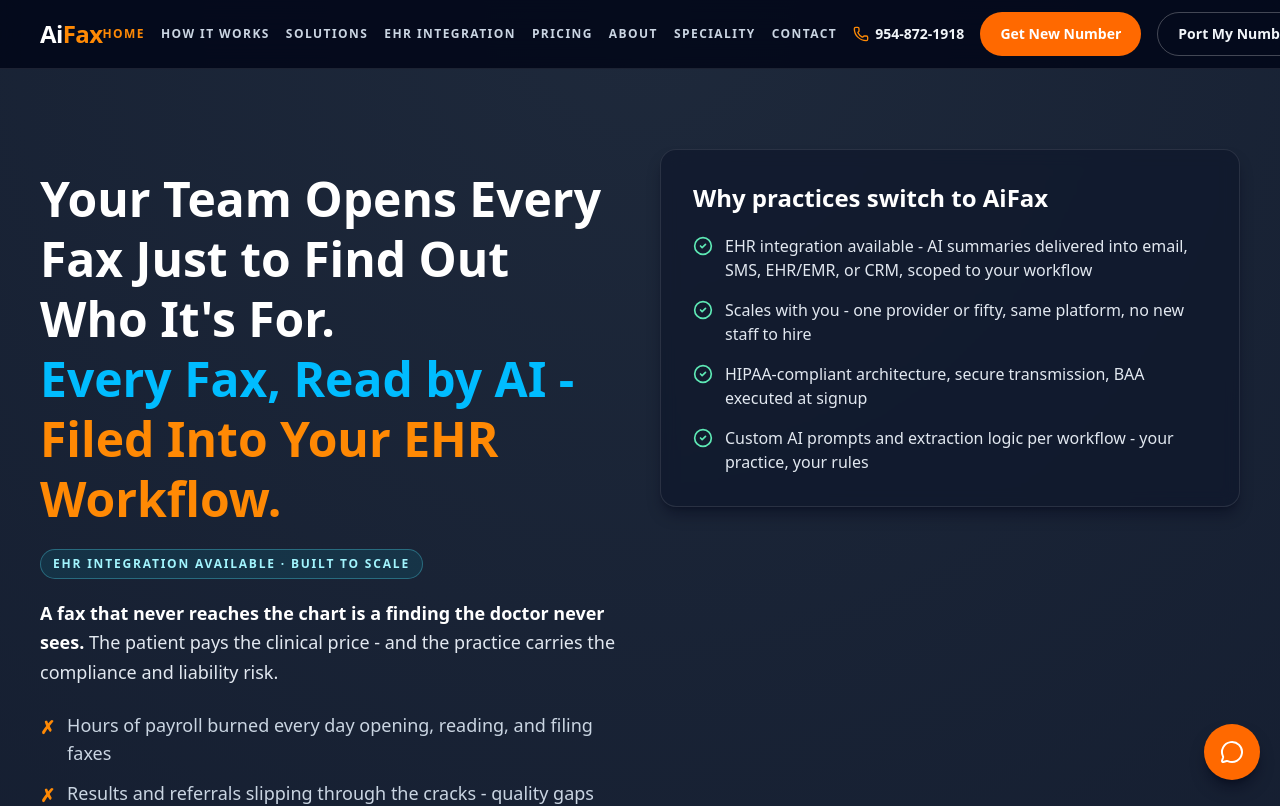
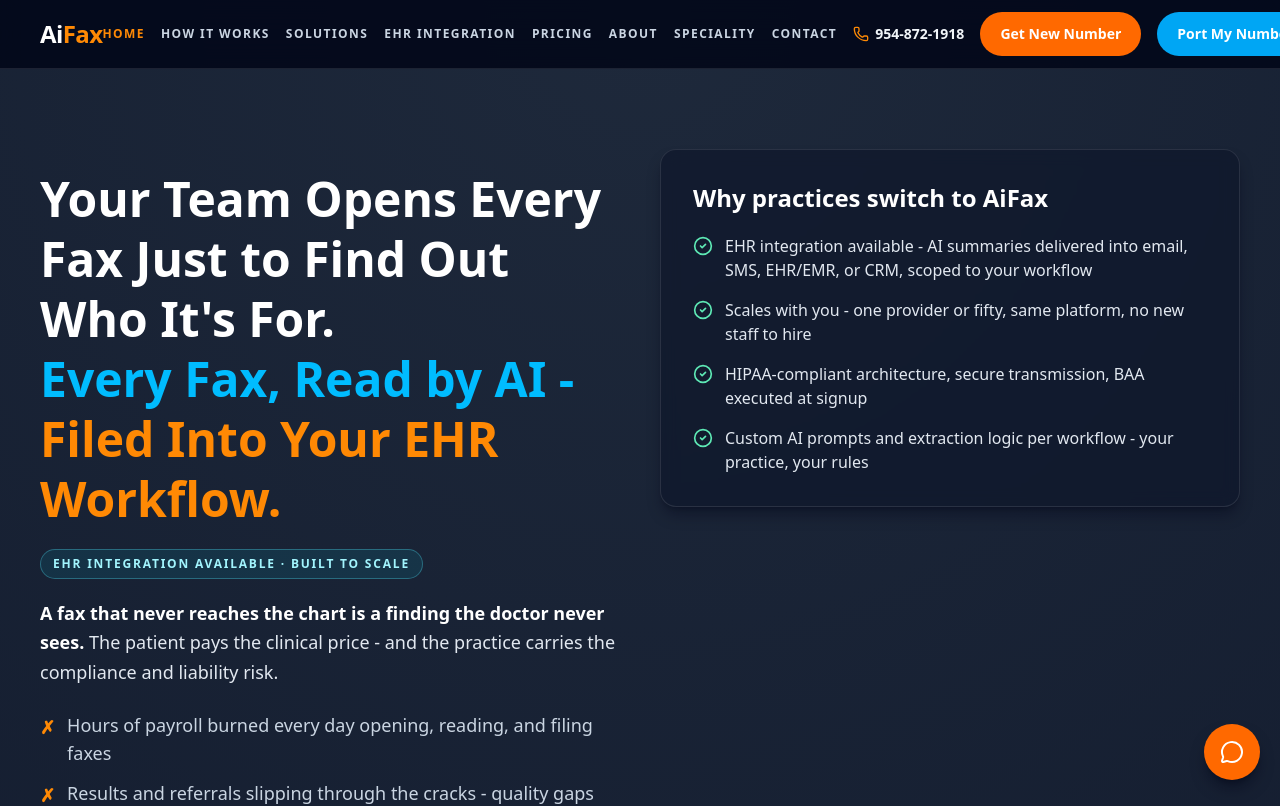
Before and after one commit to kevinspace1976/aifax, a Next.js app: page / in a window 1280 px wide. Shown: the top 806 px of the page. Built offline with nearby package versions, Linux system fonts and the light colour scheme.

Commit message:
Port My Number button in hero blue (sky) to match brand accent
Co-Authored-By: Claude <noreply@anthropic.com>
Claude-Session: https://claude.ai/code/session_01NA89SdpJ3SYsmibp1YbpH1

```diff
--- a/src/app/globals.css
+++ b/src/app/globals.css
@@ -49,6 +49,10 @@ main {
   @apply inline-flex min-h-11 items-center justify-center rounded-full border border-white/25 px-5 py-2.5 text-sm font-semibold text-slate-100 transition-all duration-200 hover:border-white hover:bg-white/5 active:scale-[0.99] focus-visible:outline-none focus-visible:ring-2 focus-visible:ring-cyan-300 focus-visible:ring-offset-2 focus-visible:ring-offset-slate-950;
 }
 
+.btn-accent {
+  @apply inline-flex min-h-11 items-center justify-center rounded-full bg-sky-500 px-5 py-2.5 text-sm font-semibold text-white transition-all duration-200 hover:bg-sky-400 active:scale-[0.99] focus-visible:outline-none focus-visible:ring-2 focus-visible:ring-cyan-300 focus-visible:ring-offset-2 focus-visible:ring-offset-slate-950;
+}
+
 .btn-light {
   @apply inline-flex min-h-11 items-center justify-center rounded-full bg-white px-5 py-2.5 text-sm font-semibold text-slate-900 transition-all duration-200 hover:bg-slate-100 active:scale-[0.99] focus-visible:outline-none focus-visible:ring-2 focus-visible:ring-cyan-300 focus-visible:ring-offset-2 focus-visible:ring-offset-slate-950;
 }
--- a/src/components/header.tsx
+++ b/src/components/header.tsx
@@ -53,7 +53,7 @@ export function Header() {
             <a
               key={cta.href}
               href={cta.href}
-              className={`${index === 0 ? "btn-primary" : "btn-secondary"} whitespace-nowrap`}
+              className={`${index === 0 ? "btn-primary" : "btn-accent"} whitespace-nowrap`}
             >
               {cta.label}
             </a>
@@ -89,7 +89,7 @@ export function Header() {
               <a
                 key={cta.href}
                 href={cta.href}
-                className={`${index === 0 ? "btn-primary" : "btn-secondary"} mt-2`}
+                className={`${index === 0 ? "btn-primary" : "btn-accent"} mt-2`}
                 onClick={() => setOpen(false)}
               >
                 {cta.label}
```
